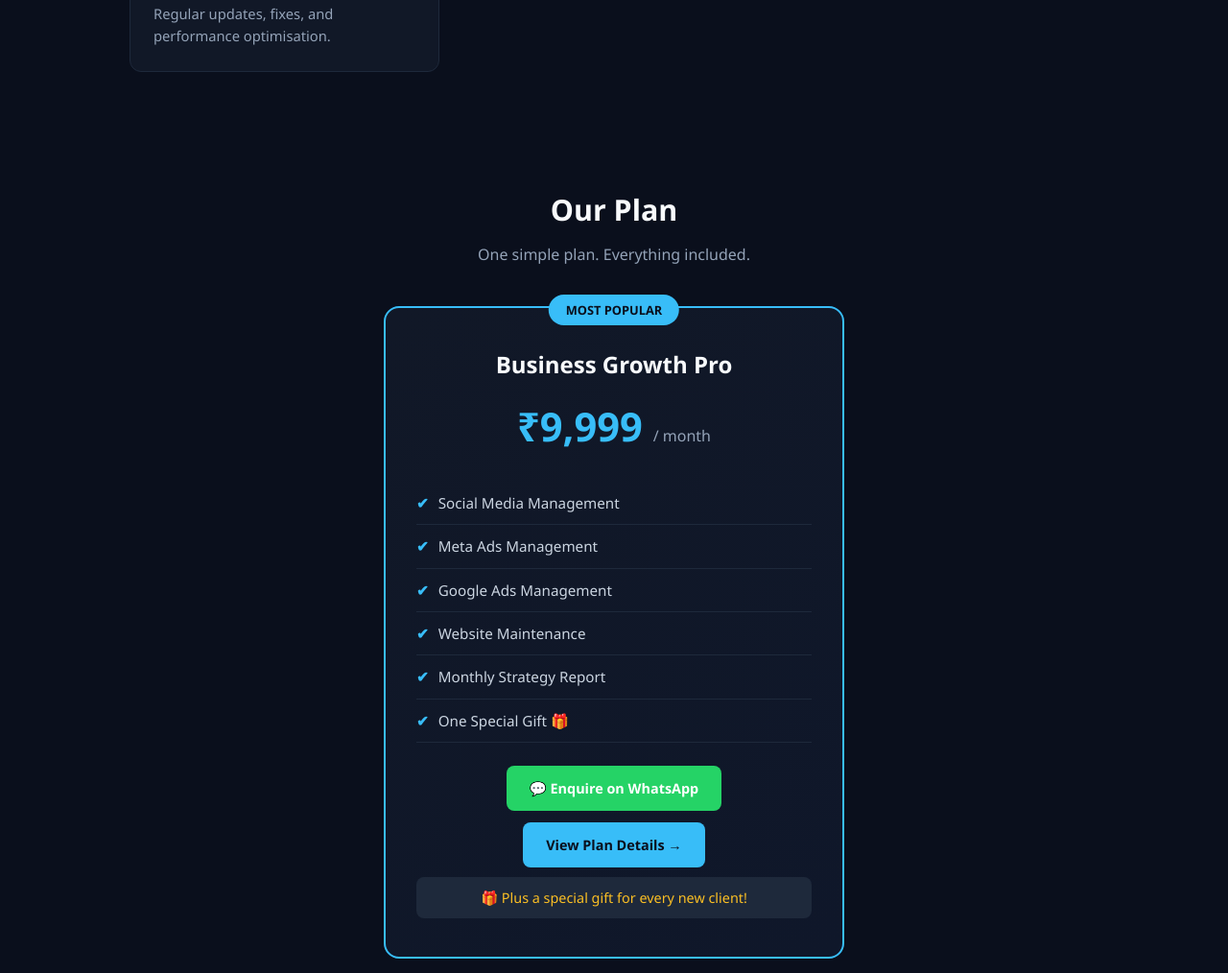
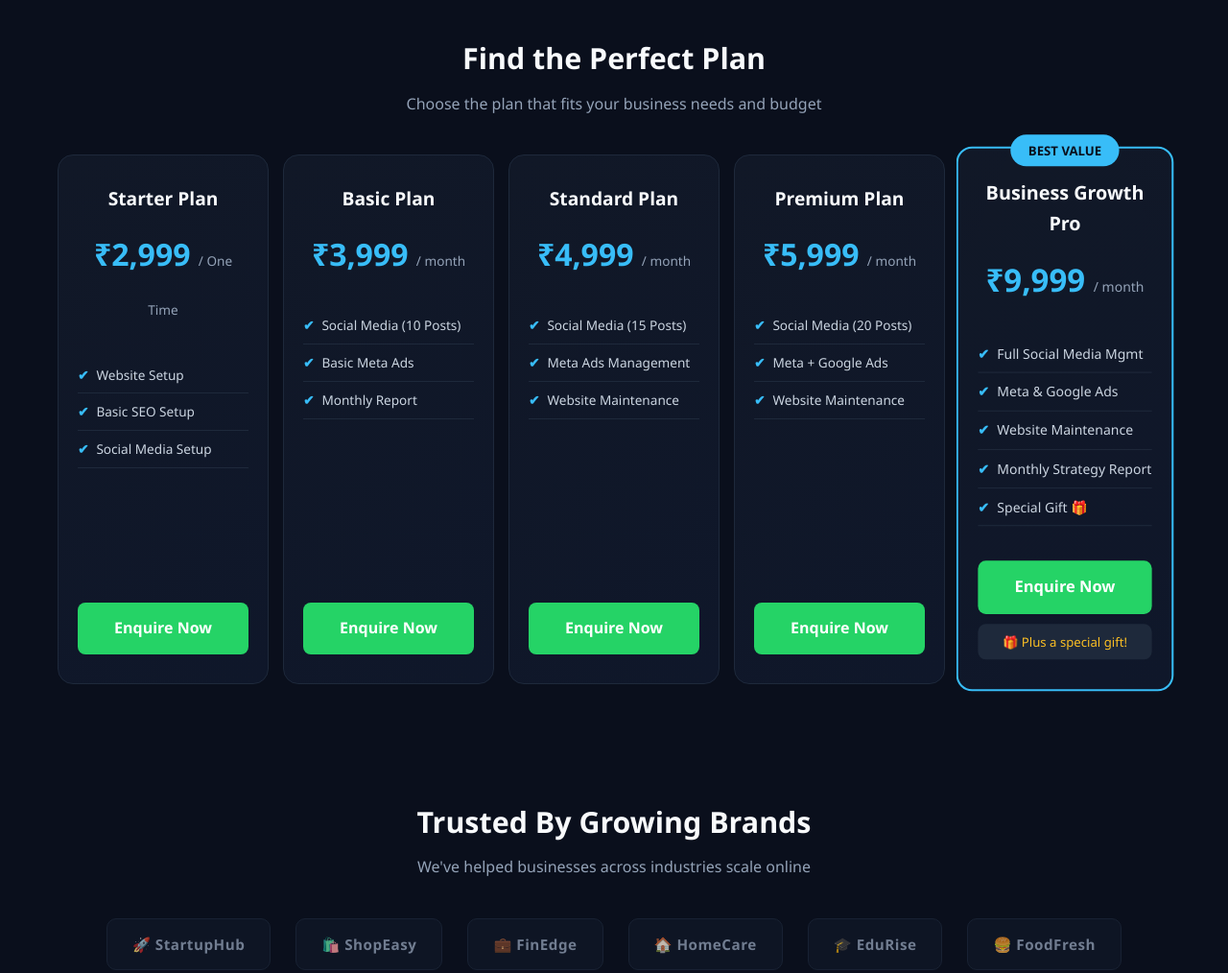
Before and after one commit to avijitghoshsonu991-sys/avijitghoshsonu991-sys.github.io, a plain HTML site: page index.html in a window 1280 px wide. Shown: the part 1321-2335 px from the top of the page at 96% size. Drawn offline with Linux system fonts and the light colour scheme.

Commit message:
Update index.html

```diff
--- a/index.html
+++ b/index.html
@@ -12,7 +12,7 @@
     background: #0a0f1c; color: #e2e8f0; line-height: 1.6;
     overflow-x: hidden;
   }
-  .container { max-width: 1050px; margin: 0 auto; padding: 0 20px; }
+  .container { max-width: 1200px; margin: 0 auto; padding: 0 20px; }
 
   /* NAVBAR */
   nav {
@@ -61,7 +61,7 @@
     transition: 0.25s; border: none; cursor: pointer;
   }
   .btn:hover { background: #0ea5e9; transform: translateY(-3px); }
-  .btn-whatsapp { background: #25d366; color: #fff; }
+  .btn-whatsapp { background: #25d366; color: #fff; width: 100%; margin-top: 15px;}
   .btn-whatsapp:hover { background: #1ebe5b; }
 
   /* GRAPH */
@@ -90,7 +90,7 @@
   .subtitle { text-align: center; color: #94a3b8; margin-bottom: 40px; }
 
   /* SERVICES */
-  .grid {
+  .grid-services {
     display: grid; grid-template-columns: repeat(auto-fit, minmax(240px, 1fr));
     gap: 20px;
   }
@@ -103,36 +103,51 @@
   .service h3 { color: #f8fafc; font-size: 1.1rem; margin-bottom: 6px; }
   .service p { color: #94a3b8; font-size: 0.92rem; }
 
-  /* PRICING */
+  /* PRICING GRID (5 PLANS) */
+  .pricing-grid {
+    display: grid;
+    grid-template-columns: repeat(auto-fit, minmax(200px, 1fr));
+    gap: 15px; align-items: stretch; margin-top: 20px;
+  }
   .pricing-card {
     background: linear-gradient(145deg, #111827, #0f172a);
-    border: 2px solid #38bdf8; border-radius: 16px;
-    max-width: 480px; margin: 0 auto; padding: 40px 32px;
-    text-align: center; position: relative;
+    border: 1px solid #1e293b; border-radius: 16px;
+    padding: 30px 20px; text-align: center; position: relative;
+    display: flex; flex-direction: column; transition: 0.3s;
+  }
+  .pricing-card:hover { border-color: #38bdf8; transform: translateY(-5px); }
+
+  /* Highlight Business Growth Pro */
+  .pricing-card.popular {
+    border: 2px solid #38bdf8;
     animation: pulse 2.5s infinite;
+    transform: scale(1.03);
+    z-index: 2;
   }
+  .pricing-card.popular:hover { transform: scale(1.05) translateY(-5px); }
+
   .badge {
     position: absolute; top: -14px; left: 50%; transform: translateX(-50%);
     background: #38bdf8; color: #0a0f1c; padding: 6px 18px;
     border-radius: 20px; font-size: 0.8rem; font-weight: bold;
+    white-space: nowrap;
   }
-  .pricing-card h3 { font-size: 1.5rem; color: #f8fafc; margin-bottom: 6px; }
-  .price { font-size: 2.6rem; color: #38bdf8; font-weight: bold; margin: 12px 0; }
-  .price span { font-size: 1rem; color: #94a3b8; font-weight: normal; }
-  .pricing-card ul { list-style: none; text-align: left; margin: 24px 0; }
+  .pricing-card h3 { font-size: 1.2rem; color: #f8fafc; margin-bottom: 6px; }
+  .price { font-size: 2rem; color: #38bdf8; font-weight: bold; margin: 10px 0; }
+  .price span { font-size: 0.85rem; color: #94a3b8; font-weight: normal; }
+  .pricing-card ul { list-style: none; text-align: left; margin: 20px 0; flex-grow: 1; }
   .pricing-card ul li {
-    padding: 10px 0; border-bottom: 1px solid #1e293b;
-    color: #cbd5e1; font-size: 0.95rem;
+    padding: 8px 0; border-bottom: 1px solid #1e293b;
+    color: #cbd5e1; font-size: 0.85rem;
   }
   .pricing-card ul li::before {
-    content: "✔"; color: #38bdf8; margin-right: 10px; font-weight: bold;
+    content: "✔"; color: #38bdf8; margin-right: 8px; font-weight: bold;
   }
   .gift {
-    background: #1e293b; border-radius: 8px; padding: 10px;
-    color: #fbbf24; font-size: 0.9rem; margin-top: 10px;
+    background: #1e293b; border-radius: 8px; padding: 8px;
+    color: #fbbf24; font-size: 0.8rem; margin-top: 10px;
   }
-  .plan-actions { display: flex; gap: 12px; justify-content: center; margin-top: 24px; flex-wrap: wrap; }
-  .plan-actions .btn { margin-top: 0; font-size: 0.9rem; padding: 12px 24px; }
+  .plan-actions { margin-top: auto; }
 
   /* TRUST LOGOS */
   .trust {
@@ -170,6 +185,10 @@
     font-size: 1.6rem; text-decoration: none; animation: pulse 2s infinite;
   }
 
+  @media (max-width: 900px) {
+    .pricing-card.popular { transform: scale(1); }
+    .pricing-card.popular:hover { transform: translateY(-5px); }
+  }
   @media (max-width: 600px) {
     .hero h1 { font-size: 2rem; }
     nav a { margin-left: 12px; font-size: 0.82rem; }
@@ -195,7 +214,7 @@
   <div class="hero">
     <h1 class="animate">Grow Your Business with <span>SWIPE SEARCH</span></h1>
     <p class="animate delay-1">We help businesses scale with data-driven social media, Meta Ads, and Google Ads management — all in one monthly plan.</p>
-    <a href="#pricing" class="btn animate delay-2">View Our Plan →</a>
+    <a href="#pricing" class="btn animate delay-2">View Our Plans →</a>
 
     <!-- MARKET TREND GRAPH -->
     <div class="graph-box animate delay-3">
@@ -218,7 +237,7 @@
   <section id="services">
     <h2>What We Do</h2>
     <p class="subtitle">Everything your business needs to grow online</p>
-    <div class="grid">
+    <div class="grid-services">
       <div class="service">
         <div class="icon">📱</div>
         <h3>Social Media Management</h3>
@@ -242,28 +261,87 @@
     </div>
   </section>
 
-  <!-- PRICING -->
+  <!-- PRICING (5 PLANS) -->
   <section id="pricing">
-    <h2>Our Plan</h2>
-    <p class="subtitle">One simple plan. Everything included.</p>
+    <h2>Find the Perfect Plan</h2>
+    <p class="subtitle">Choose the plan that fits your business needs and budget</p>
+
+    <div class="pricing-grid">
+
+      <!-- Plan 1 -->
       <div class="pricing-card">
-      <div class="badge">MOST POPULAR</div>
+        <h3>Starter Plan</h3>
+        <div class="price">₹2,999 <span>/ One Time</span></div>
+        <ul>
+          <li>Website Setup</li>
+          <li>Basic SEO Setup</li>
+          <li>Social Media Setup</li>
+        </ul>
+        <div class="plan-actions">
+          <a href="https://wa.me/919635548266?text=Hi%2C%20I%20am%20interested%20in%20the%20Starter%20Plan%20(%E2%82%B92%2C999%20One%20Time)." target="_blank" class="btn btn-whatsapp">Enquire Now</a>
+        </div>
+      </div>
+
+      <!-- Plan 2 -->
+      <div class="pricing-card">
+        <h3>Basic Plan</h3>
+        <div class="price">₹3,999 <span>/ month</span></div>
+        <ul>
+          <li>Social Media (10 Posts)</li>
+          <li>Basic Meta Ads</li>
+          <li>Monthly Report</li>
+        </ul>
+        <div class="plan-actions">
+          <a href="https://wa.me/919635548266?text=Hi%2C%20I%20am%20interested%20in%20the%20Basic%20Plan%20(%E2%82%B93%2C999%2Fmonth)." target="_blank" class="btn btn-whatsapp">Enquire Now</a>
+        </div>
+      </div>
+
+      <!-- Plan 3 -->
+      <div class="pricing-card">
+        <h3>Standard Plan</h3>
+        <div class="price">₹4,999 <span>/ month</span></div>
+        <ul>
+          <li>Social Media (15 Posts)</li>
+          <li>Meta Ads Management</li>
+          <li>Website Maintenance</li>
+        </ul>
+        <div class="plan-actions">
+          <a href="https://wa.me/919635548266?text=Hi%2C%20I%20am%20interested%20in%20the%20Standard%20Plan%20(%E2%82%B94%2C999%2Fmonth)." target="_blank" class="btn btn-whatsapp">Enquire Now</a>
+        </div>
+      </div>
+
+      <!-- Plan 4 -->
+      <div class="pricing-card">
+        <h3>Premium Plan</h3>
+        <div class="price">₹5,999 <span>/ month</span></div>
+        <ul>
+          <li>Social Media (20 Posts)</li>
+          <li>Meta + Google Ads</li>
+          <li>Website Maintenance</li>
+        </ul>
+        <div class="plan-actions">
+          <a href="https://wa.me/919635548266?text=Hi%2C%20I%20am%20interested%20in%20the%20Premium%20Plan%20(%E2%82%B95%2C999%2Fmonth)." target="_blank" class="btn btn-whatsapp">Enquire Now</a>
+        </div>
+      </div>
+
+      <!-- Plan 5 (Popular) -->
+      <div class="pricing-card popular">
+        <div class="badge">BEST VALUE</div>
         <h3>Business Growth Pro</h3>
         <div class="price">₹9,999 <span>/ month</span></div>
         <ul>
-        <li>Social Media Management</li>
-        <li>Meta Ads Management</li>
-        <li>Google Ads Management</li>
+          <li>Full Social Media Mgmt</li>
+          <li>Meta & Google Ads</li>
           <li>Website Maintenance</li>
           <li>Monthly Strategy Report</li>
-        <li>One Special Gift 🎁</li>
+          <li>Special Gift 🎁</li>
         </ul>
         <div class="plan-actions">
-        <a href="https://wa.me/919635548266?text=Hi%20SWIPE%20SEARCH%2C%20I%20want%20to%20enquire%20about%20the%20Business%20Growth%20Pro%20plan%20(%E2%82%B99%2C999%2Fmonth)."
-           target="_blank" class="btn btn-whatsapp">💬 Enquire on WhatsApp</a>
-        <a href="plan.html" class="btn">View Plan Details →</a>
+          <a href="https://wa.me/919635548266?text=Hi%2C%20I%20am%20interested%20in%20the%20Business%20Growth%20Pro%20(%E2%82%B99%2C999%2Fmonth)." target="_blank" class="btn btn-whatsapp">Enquire Now</a>
         </div>
-      <div class="gift">🎁 Plus a special gift for every new client!</div>
+        <div class="gift">🎁 Plus a special gift!</div>
+      </div>
+
     </div>
   </section>
 
```
Lines whose indentation alone changed are shown as unchanged.
